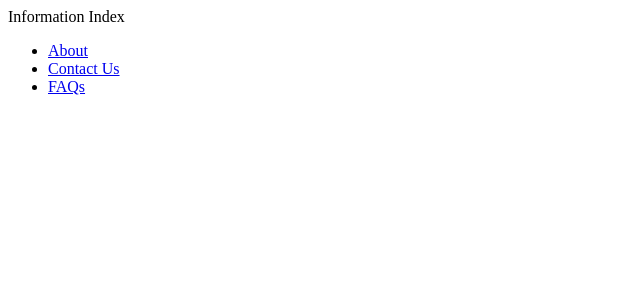
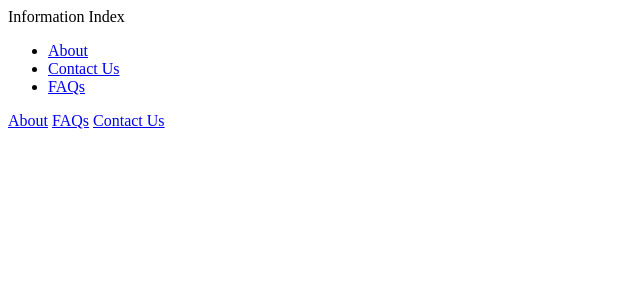
Before and after one commit to bstjohn/bpe_capstone, a Django app: page /info/ in a window 1280 px wide. Shown: the top 300 px of the page, without its empty margins (0-640 px from the left). Run offline with Django 3.2, Linux system fonts and the light colour scheme.

Commit message:
Added about, contact, and faq pages. Static files added to the project as well as basic page styling.

```diff
--- a/bpe_capstone/settings.py
+++ b/bpe_capstone/settings.py
@@ -84,3 +84,8 @@ USE_TZ = True
 # https://docs.djangoproject.com/en/1.7/howto/static-files/
 
 STATIC_URL = '/static/'
+
+STATICFILES_DIRS = (
+    os.path.join(BASE_DIR, "static"),
+    '/static/general/',
+)
--- a/bpe_capstone/urls.py
+++ b/bpe_capstone/urls.py
@@ -6,6 +6,6 @@ urlpatterns = patterns('',
     # url(r'^$', 'bpe_capstone.views.home', name='home'),
     # url(r'^blog/', include('blog.urls')),
 
-    url(r'^info/', include('info.urls')),
+    url(r'^info/', include('info.urls', namespace="info")),
     url(r'^admin/', include(admin.site.urls)),
 )
--- a/info/templates/info/index.html
+++ b/info/templates/info/index.html
@@ -8,8 +8,8 @@
 
 {% block content %}
 <ul>
-    <li><a href="/about">About</a></li>
-    <li><a href="/contact">Contact Us</a></li>
-    <li><a href="/faq">FAQs</a></li>
+    <li><a href="/info/about/">About</a></li>
+    <li><a href="/info/contact/">Contact Us</a></li>
+    <li><a href="/info/faq/">FAQs</a></li>
 </ul>
 {% endblock %}
--- a/info/urls.py
+++ b/info/urls.py
@@ -4,4 +4,7 @@ from info import views
 
 urlpatterns = patterns('',
     url(r'^$', views.index, name='index'),
+    url(r'^contact/$', views.contact, name='contact'),
+    url(r'^faq/$', views.faq, name='faq'),
+    url(r'^about/$', views.about, name='about'),
 )
--- a/info/views.py
+++ b/info/views.py
@@ -4,3 +4,12 @@ from django.template import RequestContext, loader
 
 def index(request):
     return render(request, 'info/index.html')
+
+def contact(request):
+    return render(request, 'info/contact.html')
+
+def faq(request):
+    return render(request, 'info/faq.html')
+
+def about(request):
+    return render(request, 'info/about.html')
--- a/static/general/style.css
+++ b/static/general/style.css
@@ -0,0 +1,9 @@
+#footer-link-bar {
+    list-style-type: none;
+    margin: 0;
+    padding: 0;
+}
+
+.footer-link {
+    display: inline;
+}
--- a/templates/user/base.html
+++ b/templates/user/base.html
@@ -1,7 +1,9 @@
 <!DOCTYPE html>
 <html lang="en">
 <head>
-    <link rel="stylesheet" href="general/style.css" />
+    {% load staticfiles %}
+
+    <link rel="stylesheet" type="text/css" href="{% static '/static/general/style.css' %}" />
     <title>{% block title %}BPE Project{% endblock %}</title>
 </head>
 
@@ -15,5 +17,13 @@
     <div id="content">
         {% block content %}{% endblock %}
     </div>
+
+    <div id="footer">
+        <ul id="footer-link-bar">
+            <li class="footer-link"><a href="/info/about/">About</a></li>
+            <li class="footer-link"><a href="/info/faq/">FAQs</a></li>
+            <li class="footer-link"><a href="/info/contact/">Contact Us</a></li>
+        </ul>
+    </div>
 </body>
 </html>
```
Also changed, not shown: info/templates/info/about.html (added, +10 -0 lines), info/templates/info/contact.html (added, +10 -0 lines), info/templates/info/faq.html (added, +10 -0 lines).
